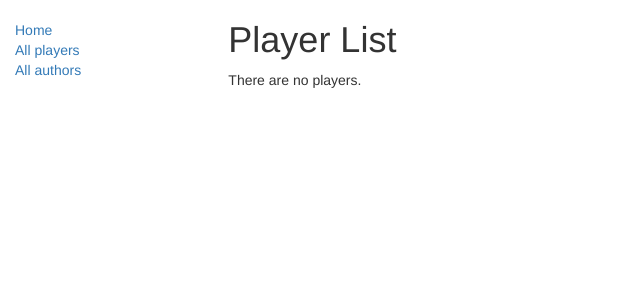
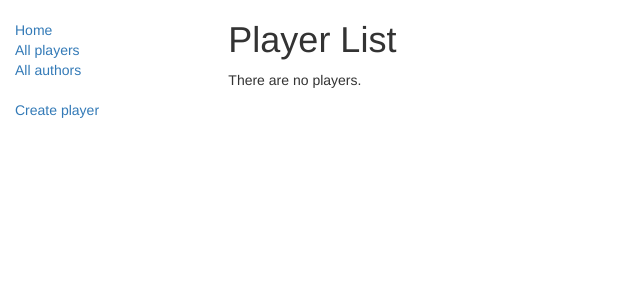
Before and after one commit to txlyzov/aiposizi, a Django app: page /esport/players/ in a window 1280 px wide. Shown: the top 300 px of the page, without its empty margins (0-640 px from the left). Run offline with Django 3.2, Linux system fonts and the light colour scheme; data that the repository does not hold is empty; some libraries are stand-ins or nearby versions.

Commit message:
created links for create, update and delete player

```diff
--- a/lab2/esport/templates/esport/player_confirm_delete.html
+++ b/lab2/esport/templates/esport/player_confirm_delete.html
@@ -2,7 +2,7 @@
 
 {% block content %}
 
-<h1>Delete Player</h1>
+<h1>Delete: Player</h1>
 
 <p>Are you sure you want to delete the player: {{ player }}?</p>
 
--- a/lab2/esport/templates/esport/player_form.html
+++ b/lab2/esport/templates/esport/player_form.html
@@ -1,7 +1,7 @@
 {% extends "base_generic.html" %}
 
 {% block content %}
-
+<h1>Create: Player</h1>
 <form action="" method="post">
     {% csrf_token %}
     <table>
--- a/lab2/esport/templates/esport/player_list.html
+++ b/lab2/esport/templates/esport/player_list.html
@@ -10,6 +10,7 @@
       <li>
         <a href="{{ player.get_absolute_url }}">{{ player.nickname }}</a> ({{player.name}})
       </li>
+
       {% endfor %}
 
     </ul>
@@ -17,3 +18,10 @@
       <p>There are no players.</p>
     {% endif %}
 {% endblock %}
+
+{% block sidebar %}
+    {{ block.super }}
+        <ul class="sidebar-nav">
+          <li><a href="{% url 'player-create' %}">Create player</a></li>
+      </ul>
+{% endblock %}
--- a/lab2/esport/urls.py
+++ b/lab2/esport/urls.py
@@ -9,8 +9,7 @@ urlpatterns = [
     url(r'^$', views.index, name='index'),
     url(r'^players/$', views.PlayerListView.as_view(), name='players'),
     url(r'^player/(?P<pk>\d+)$', views.PlayerDetailView.as_view(), name='player-detail'),
-    # url(r'^player/(?P<pk>[-\w]+)/renew/$', views.renew_book_librarian, name='renew-player-librarian'),
-    url(r'^player/create/$', views.PlayerCreate.as_view(), name='player_create'),
-    url(r'^player/(?P<pk>\d+)/update/$', views.PlayerUpdate.as_view(), name='player_update'),
-    url(r'^player/(?P<pk>\d+)/delete/$', views.PlayerDelete.as_view(), name='player_delete'),
+    url(r'^player/create/$', views.PlayerCreate.as_view(), name='player-create'),
+    url(r'^player/(?P<pk>\d+)/update/$', views.PlayerUpdate.as_view(), name='player-update'),
+    url(r'^player/(?P<pk>\d+)/delete/$', views.PlayerDelete.as_view(), name='player-delete'),
 ]
```
Also changed, not shown: lab2/esport/templates/esport/player_detail.html (+9 -0 lines).
